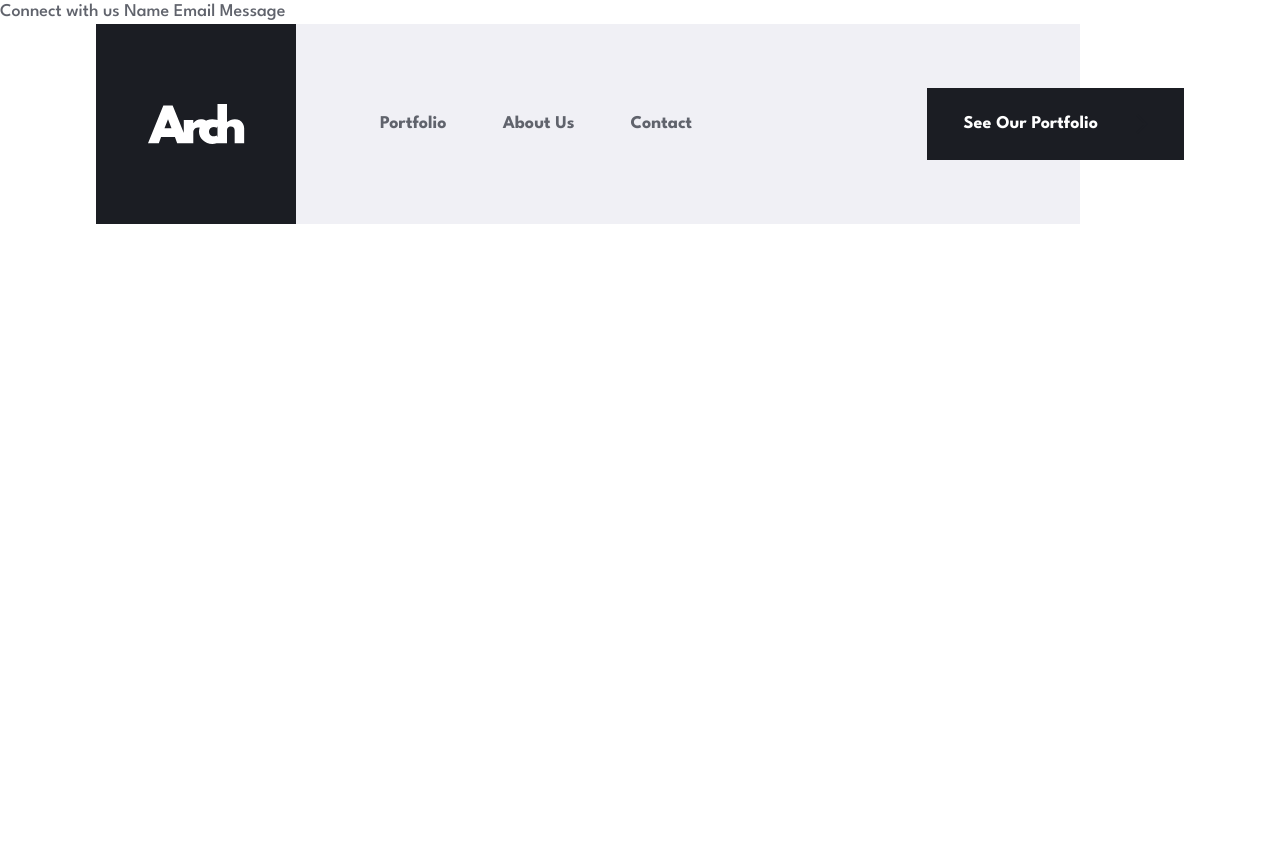
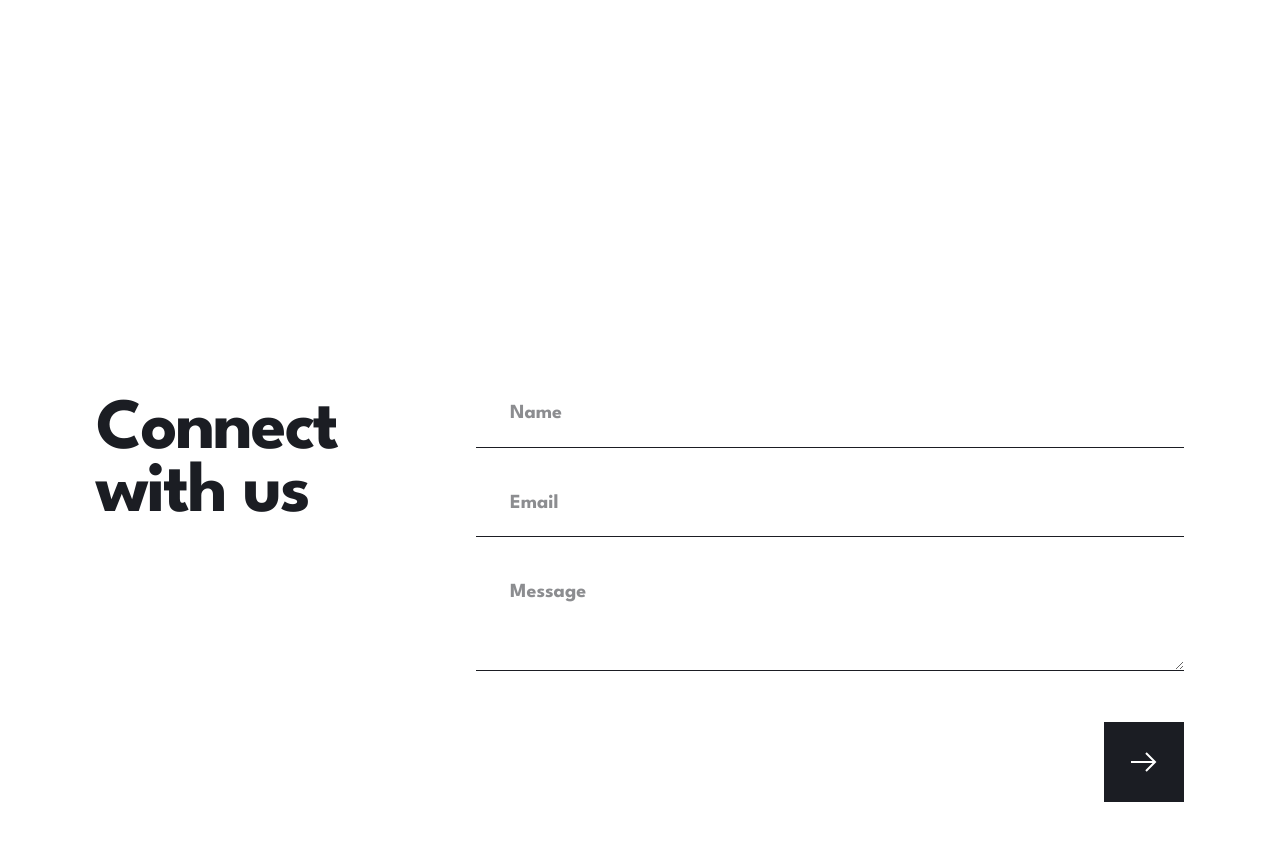
Before and after one commit to karolbanat/fem-arch-studio-website, a website built with Vite: page pages/contact.html in a window 1280 px wide. Shown: the part 2214-3080 px from the top of the page. Before the commit the page ends 2438 px from the top, so only its background shows below. Built offline with nearby package versions, Linux system fonts and the light colour scheme.

Commit message:
Form styling

```diff
--- a/pages/contact.html
+++ b/pages/contact.html
@@ -89,7 +89,7 @@
     </div>
 
     <main id="main-content">
-        <section class="contact">
+        <section class="contact-section">
             <div class="container">
                 <div class="grid-triple-columns"
                      style="--spacer-triple-columns: var(--spacer-contact-info-grid)">
@@ -130,7 +130,7 @@
         </section>
 
         <!-- Map -->
-        <div class="map-area">
+        <div class="section-spacer">
             <div class="container"
                  data-spacer="none-sm">
                 <picture>
@@ -144,14 +144,61 @@
                 </picture>
             </div>
         </div>
+
+        <!-- Contact form -->
+        <section class="section-spacer">
+            <div class="container">
+                <div class="grid-double-uneven-columns">
+                    <h2 class="section-heading"
+                        data-width="narrow">Connect with us</h2>
+
+                    <form class="contact-form">
+                        <div class="input-group">
+                            <input aria-label="Name"
+                                   type="text"
+                                   placeholder="Name"
+                                   name="name"
+                                   id="name"
+                                   required>
+                            <p aria-live="polite"
+                               role="alert"
+                               class="input-error"></p>
+                        </div>
+
+                        <div class="input-group">
+                            <input aria-label="Email"
+                                   type="email"
+                                   placeholder="Email"
+                                   name="email"
+                                   id="email"
+                                   required>
+                            <p aria-live="polite"
+                               role="alert"
+                               class="input-error"></p>
+                        </div>
+
+                        <div class="input-group">
+                            <textarea aria-label="Message"
+                                      placeholder="Message"
+                                      name="message"
+                                      id="message"
+                                      required></textarea>
+                            <p aria-live="polite"
+                               role="alert"
+                               class="input-error"></p>
+                        </div>
+
+                        <button aria-label="Submit"
+                                type="submit"
+                                class="button">
+                            <img src="/src/assets/icons/icon-arrow-light.svg"
+                                 alt="">
+                        </button>
+                    </form>
+                </div>
+            </div>
+        </section>
     </main>
-
-    Connect with us
-
-    Name
-    Email
-    Message
-
 
     <div class="container"
          data-spacer="none-md">
--- a/src/style.css
+++ b/src/style.css
@@ -199,6 +199,7 @@ h2 {
 	color: var(--clr-neutral-100);
 
 	background-color: var(--clr-neutral-800);
+	border: none;
 	cursor: pointer;
 
 	transition: background-color var(--transition-duration) var(--transition-easing),
@@ -671,6 +672,74 @@ h2 {
 	}
 }
 
+/* --- forms */
+.contact-form {
+	--clr-input: var(--clr-neutral-800);
+	display: grid;
+	gap: 2.625rem;
+
+	font-size: var(--fz-500);
+	font-weight: var(--fw-bold, 700);
+	letter-spacing: var(--ls-200);
+	color: var(--clr-input);
+}
+
+.contact-form input,
+.contact-form textarea {
+	padding-inline: 2.125rem;
+	padding-block-end: 1.25rem;
+	width: 100%;
+	max-width: 100%;
+
+	border: none;
+	border-bottom: 1px solid var(--clr-input);
+
+	transition: border-width 0.1s ease-in-out;
+}
+
+.contact-form textarea {
+	min-height: 5.75rem;
+	resize: vertical;
+}
+
+.contact-form :is(input, textarea):focus-visible {
+	border-bottom-width: 3px;
+	outline-offset: 4px;
+}
+
+.contact-form input::placeholder,
+.contact-form textarea::placeholder {
+	color: var(--clr-input);
+	opacity: 0.5;
+}
+
+.contact-form button[type='submit'] {
+	justify-self: end;
+	padding: 0;
+	width: 5rem;
+	aspect-ratio: 1 / 1;
+}
+
+.input-group {
+	position: relative;
+}
+
+.input-group[data-error] {
+	--clr-input: var(--clr-error);
+}
+
+.input-error {
+	position: absolute;
+	right: 1rem;
+	bottom: 1rem;
+	color: var(--clr-error);
+	font-size: var(--fz-400);
+}
+
+.input-group:not([data-error]) .input-error {
+	display: none;
+}
+
 /* Pages */
 /* --- home */
 .intro {
@@ -678,7 +747,7 @@ h2 {
 	padding-block-end: 7rem;
 }
 
-.featured {
+.section-spacer {
 	padding-block: 4.5rem;
 }
 
@@ -687,7 +756,7 @@ h2 {
 		padding-block: 15rem;
 	}
 
-	.featured {
+	.section-spacer {
 		padding-block: 12.5rem;
 	}
 }
@@ -759,17 +828,13 @@ h2 {
 	background-color: var(--clr-neutral-100);
 }
 
-.leaders {
+.leaders-section {
 	padding-block-end: 7.5rem;
 }
 
-.contact {
+.contact-section {
 	margin-block-start: 6.25rem;
 	margin-block-end: 4.5rem;
-}
-
-.map-area {
-	margin-block: 4.5rem;
 }
 
 @media only screen and (max-width: 48em) {
@@ -793,15 +858,11 @@ h2 {
 		padding-block-start: 10rem;
 	}
 
-	.leaders {
+	.leaders-section {
 		padding-block-end: 15rem;
 	}
 
-	.contact {
-		margin-block: 12.5rem;
-	}
-
-	.map-area {
+	.contact-section {
 		margin-block: 12.5rem;
 	}
 }
@@ -821,7 +882,7 @@ h2 {
 		--flow-spacer: 3rem;
 	}
 
-	.leaders {
+	.leaders-section {
 		padding-block-end: 10rem;
 	}
 }
```
Also changed, not shown: index.html (+1 -1 lines), pages/about.html (+1 -1 lines), src/assets/icons/icon-arrow-light.svg (added).
